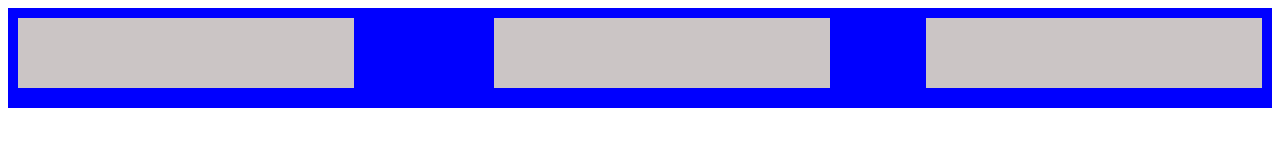
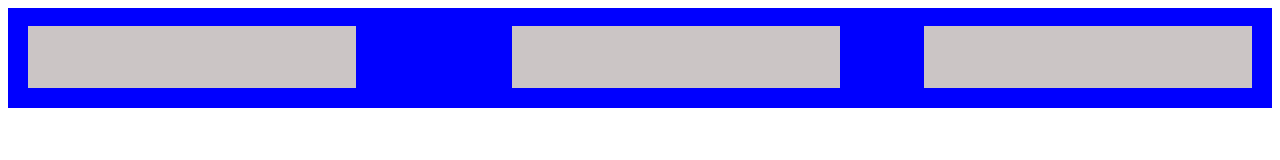
Before and after one commit to RawBeholder/Task-2.1, a plain HTML site: page index.html in a window 1280 px wide. Drawn offline with Linux system fonts and the light colour scheme.

Commit message:
added margin

```diff
--- a/index.html
+++ b/index.html
@@ -17,16 +17,17 @@
 
         .box {
 
-            padding: 10px;
+            padding: 6px;
             background-color: rgb(203, 197, 197);
             height: 50px;
             width: 25%;
-            margin: 10px;
+            margin: 18px;
 
         }
 
         #box1 {
             float: left;
+            margin-left: 20px;
         }
 
         #box2 {
@@ -37,6 +38,7 @@
 
         #box3 {
             float: right;
+            margin-right: 20px;
         }
     </style>
 </head>
```
